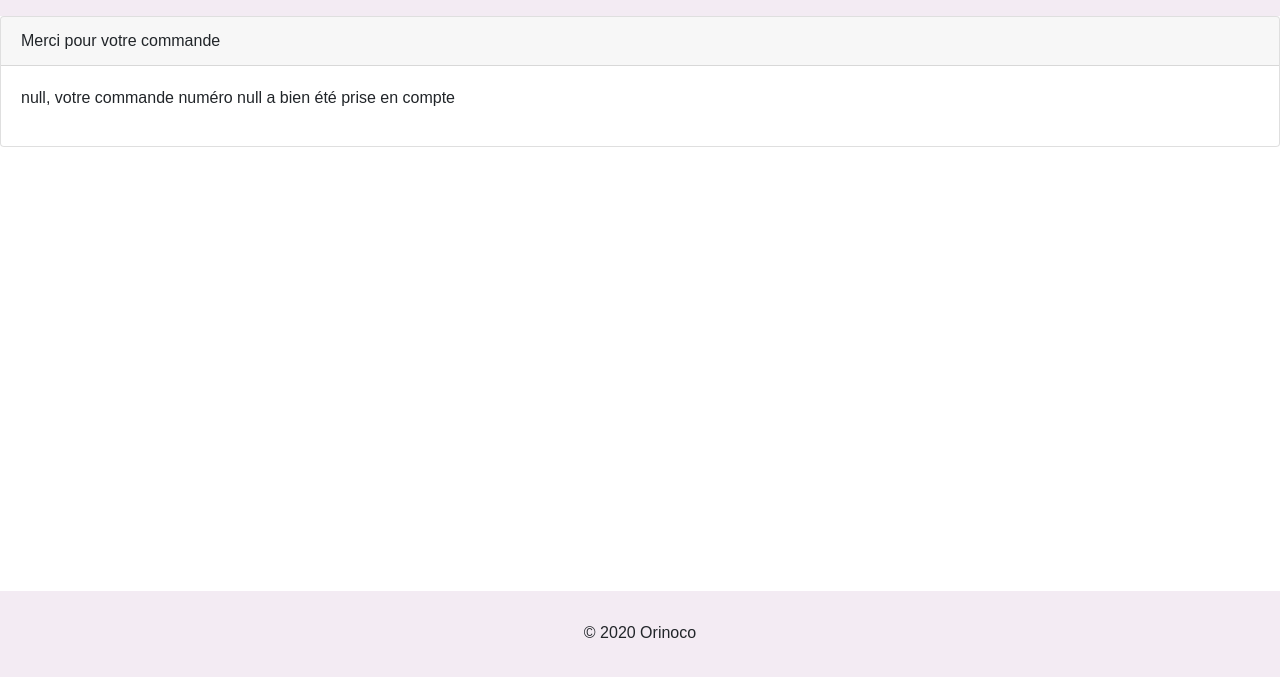
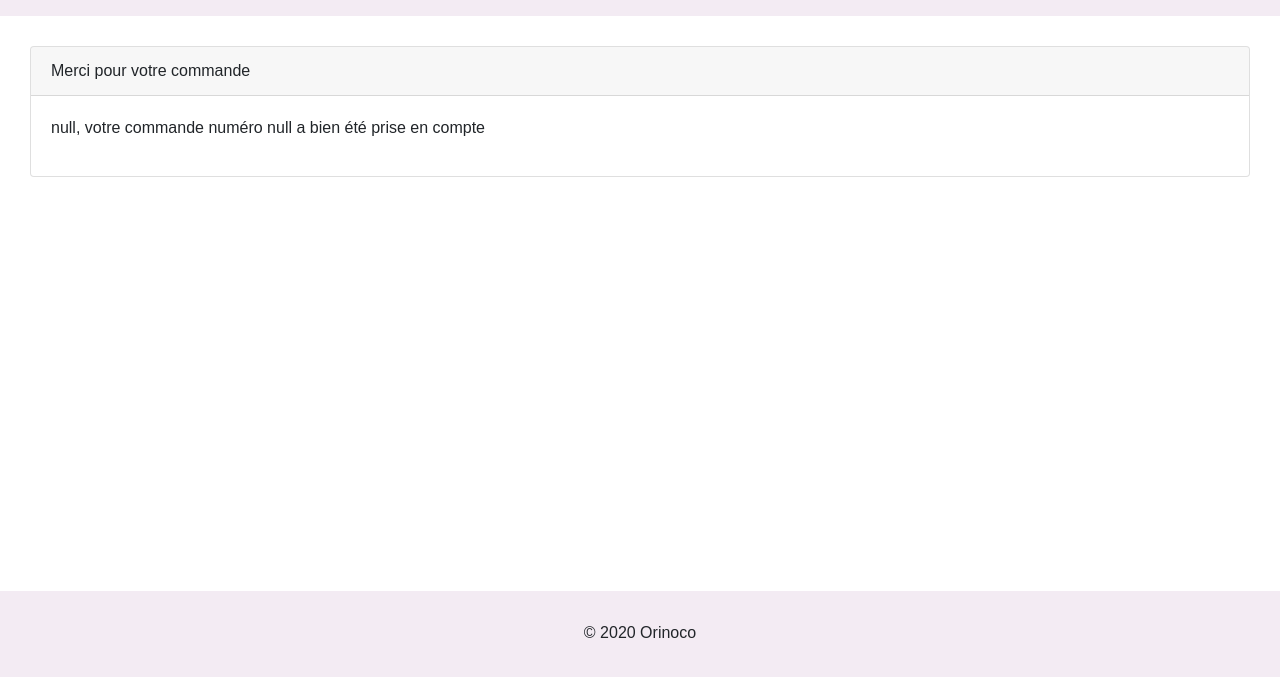
Before and after one commit to elisamlk/OC-Orinoco, a website: page frontend/confirmation.html in a window 1280 px wide. Shown: the part 109-786 px from the top of the page. Drawn offline with nearby package versions, Linux system fonts and the light colour scheme.

Commit message:
Mise en page de la page confirmation

```diff
--- a/frontend/confirmation.html
+++ b/frontend/confirmation.html
@@ -27,11 +27,11 @@
       </nav>
     </header>
 
-    <main>
+    <main class="confirmation">
       <div class="card">
         <div class="card-header">Merci pour votre commande</div>
         <div class="card-body">
-          <p class="confirmation"></p>
+          <p class=></p>
         </div>
       </div>
     </main>
--- a/frontend/style.scss
+++ b/frontend/style.scss
@@ -28,8 +28,8 @@ header {
   }
 }
 
-main{
-  margin-bottom : 200px;
+main {
+  margin-bottom: 200px;
 }
 
 #productDisplay {
@@ -69,7 +69,7 @@ table {
 
 form {
   margin: 0 30px 0 30px;
-  h4{
+  h4 {
     text-align: center;
   }
 }
@@ -78,8 +78,8 @@ button {
   background-color: #f3ebf3;
   border-radius: 20px;
   border: none;
-  height:60px;
-  width:200px;
+  height: 60px;
+  width: 200px;
 }
 
 footer {
@@ -93,7 +93,9 @@ footer {
   justify-content: center;
 }
 
-
+.card{
+  margin:30px;
+}
 
 @media screen and (min-width: 200px) and (max-width: 768px) {
   nav {
```
Also changed, not shown: frontend/style.css, 1 other file.
